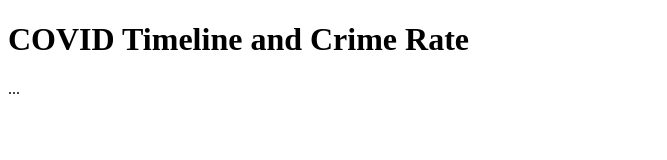
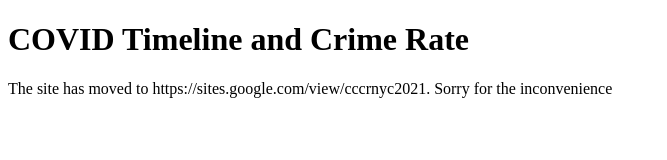
Before and after one commit to ZhanpZ/CCCRNYC2021, a plain HTML site: page index.html in a window 1280 px wide. Shown: the whole page, without its empty margins (0-667 px from the left). Drawn offline with Linux system fonts and the light colour scheme.

Commit message:
Update index.html

```diff
--- a/index.html
+++ b/index.html
@@ -4,7 +4,7 @@
 
 <h1>COVID Timeline and Crime Rate</h1>
 
-<p>...</p>
+<p>The site has moved to https://sites.google.com/view/cccrnyc2021. Sorry for the inconvenience</p>
 
 </body>
 </html>
```
